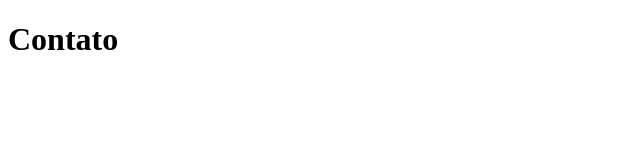
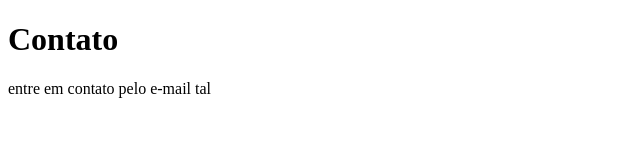
Before and after one commit to amandaramiropena/sistema-de-cadastro, a plain HTML site: page contato.html in a window 1280 px wide. Shown: the whole page, without its empty margins (0-640 px from the left). Drawn offline with Linux system fonts and the light colour scheme.

Commit message:
adicionando e-mail para contato

```diff
--- a/contato.html
+++ b/contato.html
@@ -8,5 +8,6 @@
 </head>
 <body>
    <h1>Contato</h1>
+   <p> entre em contato pelo e-mail tal</p>
 </body>
 </html>
```
